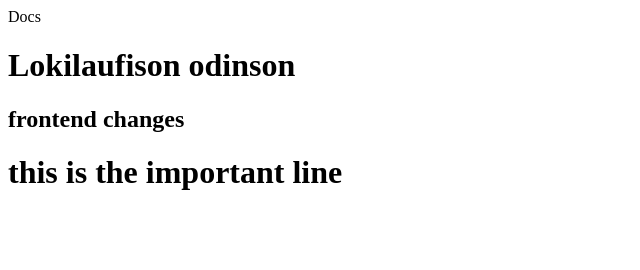
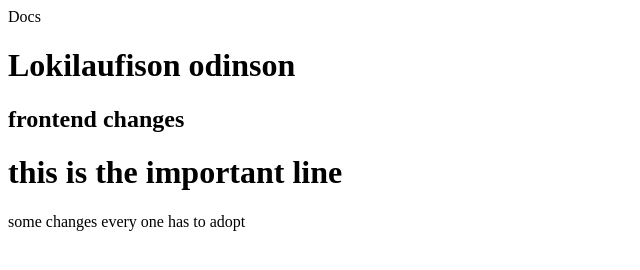
Before and after one commit to GiridharanK132/samplerepo, a plain HTML site: page index.html in a window 1280 px wide. Shown: the whole page, without its empty margins (0-640 px from the left). Drawn offline with Linux system fonts and the light colour scheme.

Commit message:
some changes
Added a new line emphasizing the need for changes.

```diff
--- a/index.html
+++ b/index.html
@@ -9,5 +9,6 @@
         <h1>Lokilaufison odinson</h1>
         <h2>frontend changes</h2>
         <h1>this is the important line</h1>
+        some changes every one has to adopt
     </body>
 </html>
```
